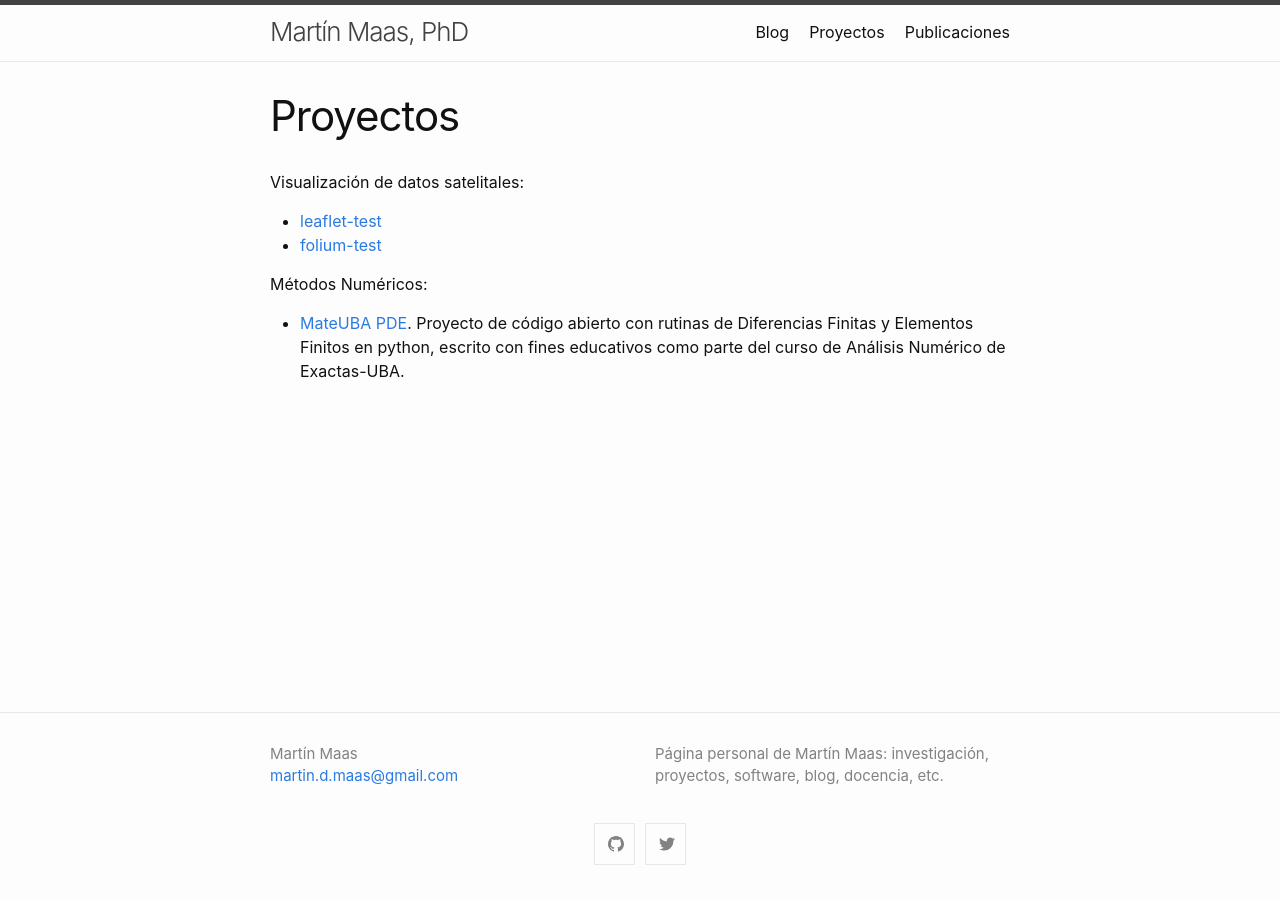
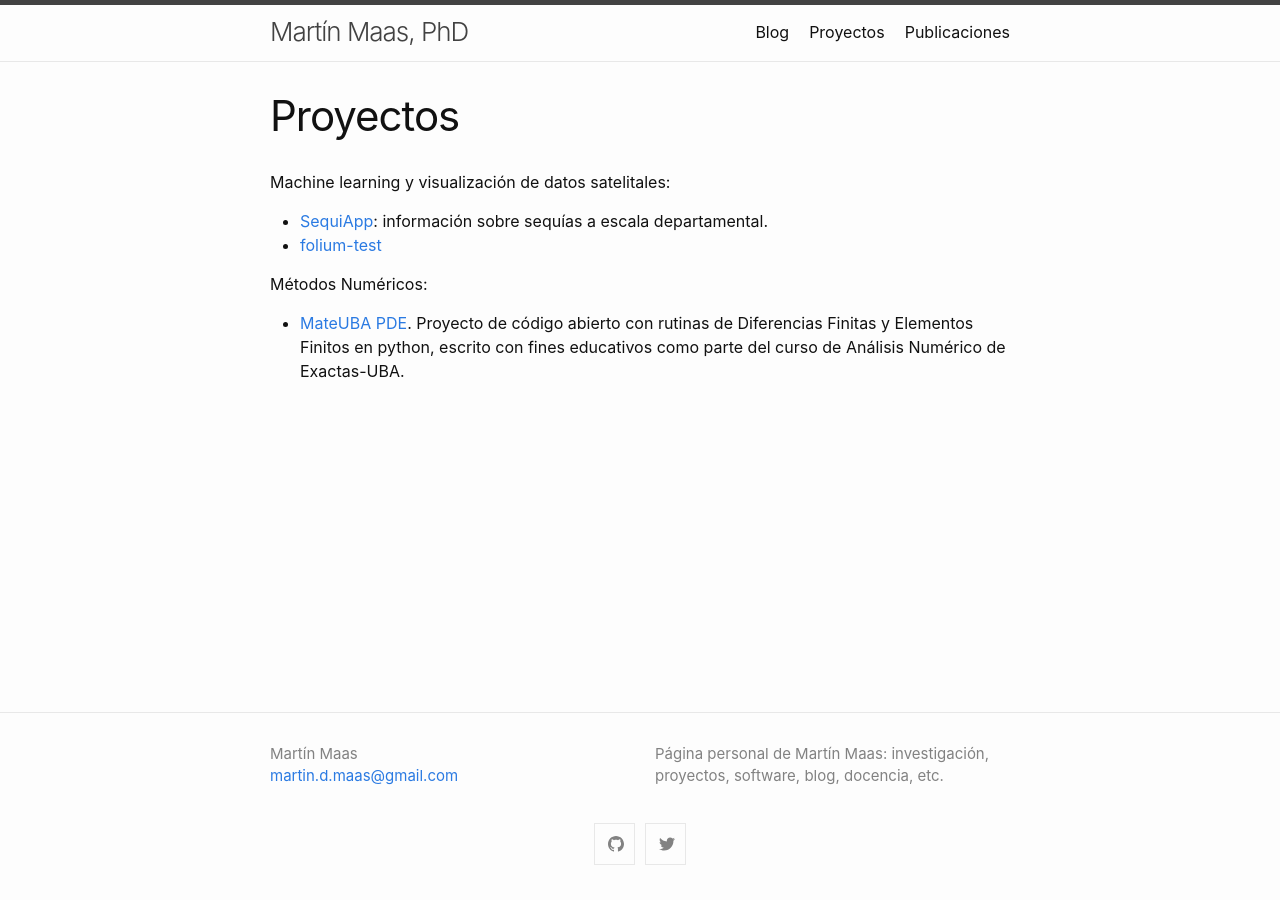
Before and after one commit to mdmaas/mdmaas.github.io, a Jekyll site: the page built from proyectos.md, in a window 1280 px wide. Built offline with Jekyll 4.4.1, drawn with Linux system fonts in a browser that asks for light colours.

Commit message:
desc SequiApp

```diff
--- a/proyectos.md
+++ b/proyectos.md
@@ -4,8 +4,8 @@ title: Proyectos
 permalink: proyectos.html
 ---
 
-Visualización de datos satelitales:
-- [leaflet-test](sequiapp/leaflet_test.html)
+Machine learning y visualización de datos satelitales:
+- [SequiApp](sequiapp/main.html): información sobre sequías a escala departamental.
 - [folium-test](sequiapp/emerg_rindes_18.html)
 
 Métodos Numéricos:
```
